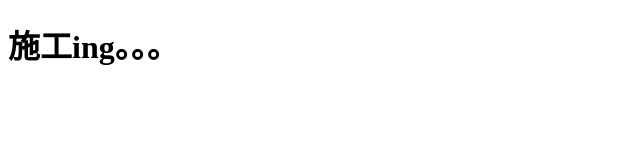
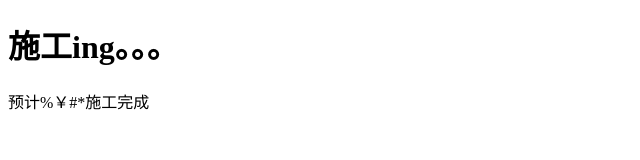
Before and after one commit to lifehxd/lifehxd.github.io, a plain HTML site: page index.html in a window 1280 px wide. Shown: the whole page, without its empty margins (0-640 px from the left). Drawn offline with Linux system fonts and the light colour scheme.

Commit message:
Update index.html

```diff
--- a/index.html
+++ b/index.html
@@ -6,5 +6,6 @@
 </head>
 <body>
     <h1>施工ing。。。</h1>
+    <p>预计%￥#*施工完成</p>
 </body>
 </html>
```
